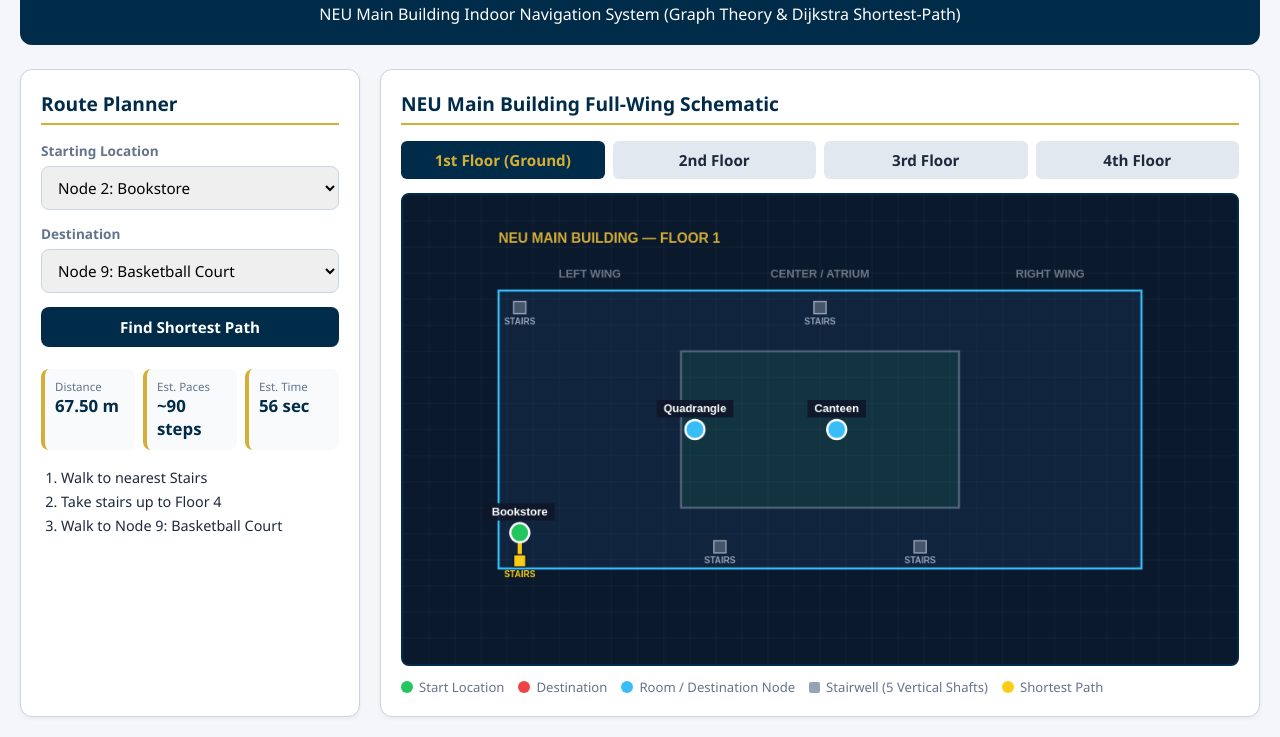
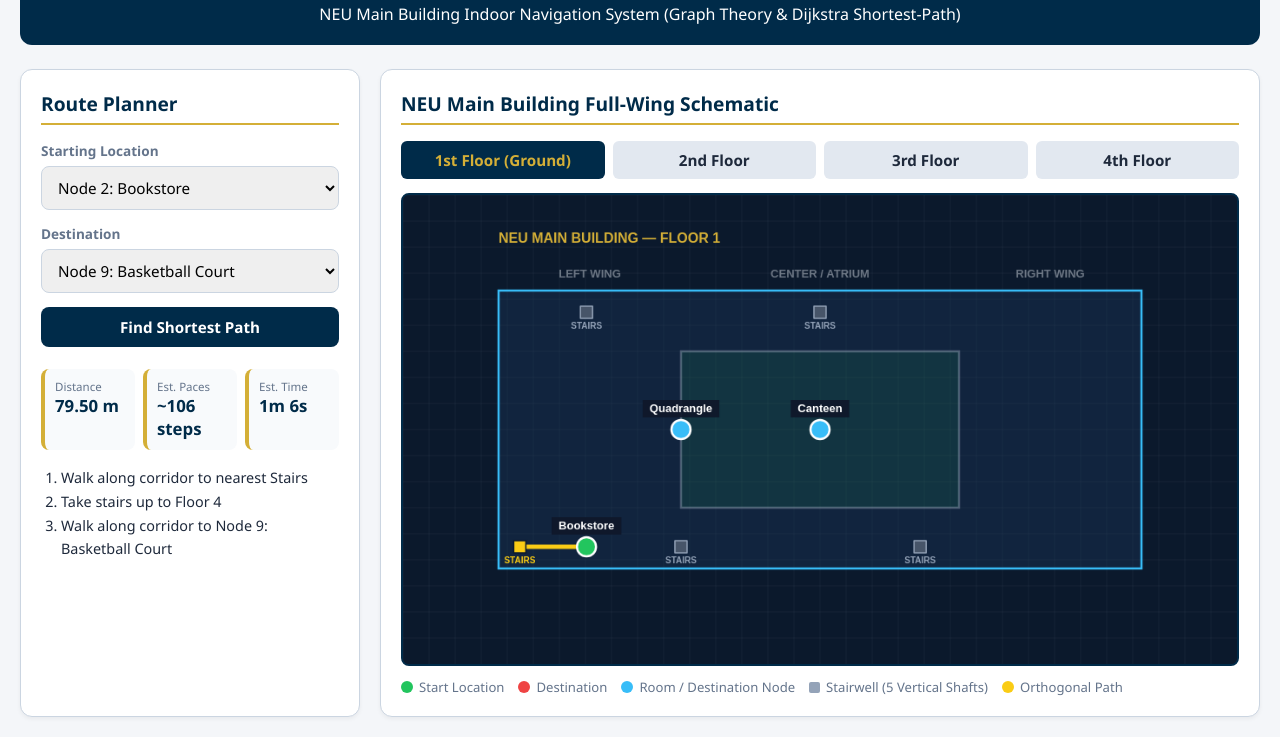
Before and after one commit to Luckzeyyy/pathfindr-neu, a plain HTML site: page index.html in a window 1280 px wide. Shown: the part 86-823 px from the top of the page. Drawn offline with Linux system fonts and the light colour scheme.

Commit message:
Update index.html

```diff
--- a/index.html
+++ b/index.html
@@ -85,33 +85,36 @@
         <span><i class="dot" style="background:#EF4444"></i> Destination</span>
         <span><i class="dot" style="background:#38BDF8"></i> Room / Destination Node</span>
         <span><i class="sq" style="background:#94A3B8"></i> Stairwell (5 Vertical Shafts)</span>
-        <span><i class="dot" style="background:#FACC15"></i> Shortest Path</span>
+        <span><i class="dot" style="background:#FACC15"></i> Orthogonal Path</span>
       </div>
     </div>
   </div>
 
   <script>
-    // 10 Primary Destination Nodes (0..9) matching Google Sheets MMW Research dataset
+    // Orthogonal Corridor Grid Constants (Rook-style horizontal & vertical hallways only)
+    // X-axes: Left-Outer = 0.1146, Left-Corridor = 0.22, Inner-Left = 0.3333, Center = 0.50, Inner-Right = 0.6667, Right-Corridor = 0.78
+    // Y-axes: Top-Corridor = 0.25, Mid-Center = 0.50, Bottom-Inner = 0.6667, Bottom-Outer = 0.75
+
+    // 10 Primary Destination Nodes (0..9)
     const nodes = [
-      { id: 0, name: "Node 0: Quadrangle", floor: 1, x: 0.35, y: 0.50, isStair: false },
-      { id: 1, name: "Node 1: Canteen", floor: 1, x: 0.52, y: 0.50, isStair: false },
-      { id: 2, name: "Node 2: Bookstore", floor: 1, x: 0.14, y: 0.72, isStair: false },
-      { id: 3, name: "Node 3: Cashier", floor: 2, x: 0.3333, y: 0.6667, isStair: false },
-      { id: 4, name: "Node 4: Clinic", floor: 2, x: 0.50, y: 0.50, isStair: false },
-      { id: 5, name: "Node 5: Multi-Purpose Hall (MPH)", floor: 2, x: 0.1146, y: 0.6667, isStair: false },
-      { id: 6, name: "Node 6: College of Arts & Sciences (CAS)", floor: 3, x: 0.675, y: 0.75, isStair: false },
-      { id: 7, name: "Node 7: NEU Hall", floor: 4, x: 0.78, y: 0.50, isStair: false },
-      { id: 8, name: "Node 8: Office of Student Discipline", floor: 4, x: 0.76, y: 0.72, isStair: false },
-      { id: 9, name: "Node 9: Basketball Court", floor: 4, x: 0.22, y: 0.50, isStair: false }
+      { id: 0, name: "Node 0: Quadrangle", floor: 1, x: 0.3333, y: 0.50, type: "room" },
+      { id: 1, name: "Node 1: Canteen", floor: 1, x: 0.50, y: 0.50, type: "room" },
+      { id: 2, name: "Node 2: Bookstore", floor: 1, x: 0.22, y: 0.75, type: "room" },
+      { id: 3, name: "Node 3: Cashier", floor: 2, x: 0.3333, y: 0.6667, type: "room" },
+      { id: 4, name: "Node 4: Clinic", floor: 2, x: 0.50, y: 0.50, type: "room" },
+      { id: 5, name: "Node 5: Multi-Purpose Hall (MPH)", floor: 2, x: 0.1146, y: 0.6667, type: "room" },
+      { id: 6, name: "Node 6: College of Arts & Sciences (CAS)", floor: 3, x: 0.675, y: 0.75, type: "room" },
+      { id: 7, name: "Node 7: NEU Hall", floor: 4, x: 0.78, y: 0.50, type: "room" },
+      { id: 8, name: "Node 8: Office of Student Discipline", floor: 4, x: 0.78, y: 0.75, type: "room" },
+      { id: 9, name: "Node 9: Basketball Court", floor: 4, x: 0.22, y: 0.50, type: "room" }
     ];
 
-    // 5 Vertical Stairwells across all 4 floors:
-    // LT = Left-Top, LB = Left-Bottom, CT = Center-Top, CBL = Center-Bottom-Left, CBR = Center-Bottom-Right
+    // 5 Vertical Stairwells aligned to orthogonal corridors
     const stairShafts = [
-      { code: "LT", label: "Left-Top Stairs", x: 0.14, y: 0.24 },
-      { code: "LB", label: "Left-Bottom Stairs", x: 0.14, y: 0.78 },
-      { code: "CT", label: "Center-Top Stairs", x: 0.50, y: 0.24 },
-      { code: "CBL", label: "Center-Bottom Left Stairs", x: 0.38, y: 0.75 },
+      { code: "LT", label: "Left-Top Stairs", x: 0.22, y: 0.25 },
+      { code: "LB", label: "Left-Bottom Stairs", x: 0.14, y: 0.75 },
+      { code: "CT", label: "Center-Top Stairs", x: 0.50, y: 0.25 },
+      { code: "CBL", label: "Center-Bottom Left Stairs", x: 0.3333, y: 0.75 },
       { code: "CBR", label: "Center-Bottom Right Stairs", x: 0.62, y: 0.75 }
     ];
 
@@ -126,14 +129,44 @@
           floor: f,
           x: s.x,
           y: s.y,
-          isStair: true
+          type: "stair"
+        });
+      });
+    });
+
+    // Invisible 90-degree hallway corner waypoints so paths NEVER cut diagonally across rooms/courtyard
+    const hallJunctions = [
+      { code: "LB_CORNER", x: 0.22, y: 0.6667 }, // Connects Left-Vertical (0.22) with MPH-Cashier horizontal (0.6667)
+      { code: "LB_BOT", x: 0.22, y: 0.75 },      // Bottom-Left corridor corner (0.22, 0.75)
+      { code: "IN_BL", x: 0.3333, y: 0.6667 },   // Inner bottom-left corner (Cashier vertex)
+      { code: "IN_BR", x: 0.6667, y: 0.6667 },   // Inner bottom-right corner
+      { code: "IN_TR", x: 0.6667, y: 0.25 },     // Inner top-right corner
+      { code: "IN_TL", x: 0.3333, y: 0.25 },     // Inner top-left corner
+      { code: "MID_R", x: 0.6667, y: 0.50 },     // Center-Right corridor (connects Canteen/Clinic to Right Wing)
+      { code: "RT_BOT", x: 0.78, y: 0.75 },      // Bottom-Right corridor corner
+      { code: "RT_TOP", x: 0.78, y: 0.25 }       // Top-Right corridor corner
+    ];
+
+    const hallNodeMap = {};
+    [1, 2, 3, 4].forEach(f => {
+      hallJunctions.forEach(h => {
+        const id = nodes.length;
+        hallNodeMap[`${h.code}_${f}`] = id;
+        nodes.push({
+          id,
+          name: `Hallway Corner (${h.code})`,
+          floor: f,
+          x: h.x,
+          y: h.y,
+          type: "hall"
         });
       });
     });
 
     const S = (code, f) => stairNodeMap[`${code}_${f}`];
+    const H = (code, f) => hallNodeMap[`${code}_${f}`];
 
-    // Graph edges calibrated to Google Sheets distances + 5 vertical stair shafts
+    // Orthogonal (Rook-only) edges: every edge shares either exact X or exact Y on the same floor
     const edges = [
       // Vertical stair shafts across Floors 1 -> 2 -> 3 -> 4 (16.5m per floor)
       ...stairShafts.flatMap(s => [
@@ -142,49 +175,65 @@
         [S(s.code, 3), S(s.code, 4), 16.5]
       ]),
 
-      // Floor 1 horizontal connections
-      [0, 1, 30.0],              // Quadrangle <-> Canteen
-      [0, 2, 22.5],              // Quadrangle <-> Bookstore
-      [2, S("LB", 1), 6.0],      // Bookstore <-> Left-Bottom Stairs
-      [2, S("LT", 1), 24.0],
-      [0, S("CBL", 1), 10.0],    // Quadrangle <-> Center-Bottom Left Stairs
-      [0, S("CT", 1), 15.0],
-      [1, S("CBR", 1), 14.0],
-      [1, S("CT", 1), 14.0],
-      [S("LB", 1), S("CBL", 1), 20.0],
-      [S("CBL", 1), S("CBR", 1), 18.0],
-      [S("LT", 1), S("CT", 1), 28.0],
+      // Base orthogonal hallway grid on all 4 floors
+      ...[1, 2, 3, 4].flatMap(f => [
+        // Bottom outer horizontal corridor (y = 0.75)
+        [S("LB", f), H("LB_BOT", f), 6.0],
+        [H("LB_BOT", f), S("CBL", f), 16.5],
+        [S("CBL", f), S("CBR", f), 18.0],
+        [S("CBR", f), H("RT_BOT", f), 16.0],
 
-      // Floor 2 horizontal connections
-      [5, S("LB", 2), 6.65],     // MPH <-> Left-Bottom Stairs
-      [5, S("LT", 2), 20.0],
-      [3, S("CBL", 2), 10.15],   // Cashier <-> Center-Bottom Left Stairs
-      [3, 4, 26.25],             // Cashier <-> Clinic
-      [3, 5, 54.75],             // Cashier <-> MPH
-      [4, S("CT", 2), 14.0],
-      [4, S("CBR", 2), 16.0],
-      [S("LB", 2), S("CBL", 2), 20.0],
-      [S("CBL", 2), S("CBR", 2), 18.0],
-      [S("LT", 2), S("CT", 2), 28.0],
+        // Left vertical corridor (x = 0.22)
+        [S("LT", f), H("LB_CORNER", f), 20.0],
+        [H("LB_CORNER", f), H("LB_BOT", f), 6.0],
 
-      // Floor 3 horizontal connections (CAS directly beside Center-Bottom Right Stairs)
-      [6, S("CBR", 3), 5.0],     // CAS <-> Center-Bottom Right Stairs (adjacent)
-      [6, S("CBL", 3), 23.0],
-      [S("LB", 3), S("CBL", 3), 20.0],
-      [S("CBL", 3), S("CBR", 3), 18.0],
-      [S("LT", 3), S("LB", 3), 24.0],
-      [S("LT", 3), S("CT", 3), 28.0],
+        // Inner bottom horizontal corridor (y = 0.6667)
+        [H("LB_CORNER", f), H("IN_BL", f), 12.0],
+        [H("IN_BL", f), H("IN_BR", f), 22.0],
 
-      // Floor 4 horizontal connections
-      [8, S("CBR", 4), 26.9],    // OSD <-> Center-Bottom Right Stairs
-      [8, 7, 45.0],              // OSD <-> NEU Hall (parallel on Right Wing)
-      [7, S("CBR", 4), 22.0],    // NEU Hall <-> Center-Bottom Right Stairs
-      [7, S("CT", 4), 24.0],
-      [9, S("LB", 4), 12.0],     // Basketball Court <-> Left-Bottom Stairs
-      [9, S("LT", 4), 12.0],     // Basketball Court <-> Left-Top Stairs
-      [S("LB", 4), S("CBL", 4), 20.0],
-      [S("CBL", 4), S("CBR", 4), 18.0],
-      [S("LT", 4), S("CT", 4), 28.0]
+        // Inner left & right vertical corridors (x = 0.3333 and x = 0.6667)
+        [H("IN_TL", f), H("IN_BL", f), 20.0],
+        [H("IN_TR", f), H("MID_R", f), 12.0],
+        [H("MID_R", f), H("IN_BR", f), 10.0],
+
+        // Top horizontal corridor (y = 0.25)
+        [S("LT", f), H("IN_TL", f), 12.0],
+        [H("IN_TL", f), S("CT", f), 14.0],
+        [S("CT", f), H("IN_TR", f), 14.0],
+        [H("IN_TR", f), H("RT_TOP", f), 12.0],
+
+        // Right vertical corridor (x = 0.78)
+        [H("RT_TOP", f), H("RT_BOT", f), 26.0]
+      ]),
+
+      // Floor 1 Room Connections (orthogonal to corridors)
+      [2, S("LB", 1), 6.0],          // Bookstore (0.22, 0.75) <-> Left-Bottom Stairs (0.14, 0.75) [y=0.75]
+      [2, H("LB_CORNER", 1), 6.0],   // Bookstore (0.22, 0.75) <-> LB_CORNER (0.22, 0.6667) [x=0.22]
+      [2, S("CBL", 1), 16.5],        // Bookstore (0.22, 0.75) <-> CBL Stairs (0.3333, 0.75) [y=0.75]
+      [0, H("IN_TL", 1), 12.0],      // Quadrangle (0.3333, 0.50) <-> IN_TL (0.3333, 0.25) [x=0.3333]
+      [0, H("IN_BL", 1), 10.0],      // Quadrangle (0.3333, 0.50) <-> IN_BL (0.3333, 0.6667) [x=0.3333]
+      [0, 1, 30.0],                  // Quadrangle (0.3333, 0.50) <-> Canteen (0.50, 0.50) [y=0.50]
+      [1, S("CT", 1), 14.0],         // Canteen (0.50, 0.50) <-> Center-Top Stairs (0.50, 0.25) [x=0.50]
+      [1, H("MID_R", 1), 14.0],      // Canteen (0.50, 0.50) <-> MID_R (0.6667, 0.50) [y=0.50]
+
+      // Floor 2 Room Connections (orthogonal to corridors)
+      [5, H("LB_CORNER", 2), 6.65],  // MPH (0.1146, 0.6667) <-> LB_CORNER (0.22, 0.6667) [y=0.6667]
+      [3, H("IN_BL", 2), 0.1],       // Cashier pinned on IN_BL vertex (0.3333, 0.6667)
+      [3, S("CBL", 2), 10.15],       // Cashier (0.3333, 0.6667) <-> CBL Stairs (0.3333, 0.75) [x=0.3333]
+      [4, S("CT", 2), 14.0],         // Clinic (0.50, 0.50) <-> Center-Top Stairs (0.50, 0.25) [x=0.50]
+      [4, H("MID_R", 2), 14.0],      // Clinic (0.50, 0.50) <-> MID_R (0.6667, 0.50) [y=0.50]
+
+      // Floor 3 Room Connections (orthogonal to corridors)
+      [6, S("CBR", 3), 5.0],         // CAS (0.675, 0.75) <-> CBR Stairs (0.62, 0.75) [y=0.75]
+      [6, H("RT_BOT", 3), 11.0],     // CAS (0.675, 0.75) <-> RT_BOT (0.78, 0.75) [y=0.75]
+
+      // Floor 4 Room Connections (orthogonal to corridors)
+      [9, S("LT", 4), 12.0],         // Basketball Court (0.22, 0.50) <-> Left-Top Stairs (0.22, 0.25) [x=0.22]
+      [9, H("LB_CORNER", 4), 12.0],  // Basketball Court (0.22, 0.50) <-> LB_CORNER (0.22, 0.6667) [x=0.22]
+      [7, H("MID_R", 4), 10.0],      // NEU Hall (0.78, 0.50) <-> MID_R (0.6667, 0.50) [y=0.50]
+      [7, H("RT_TOP", 4), 22.0],     // NEU Hall (0.78, 0.50) <-> RT_TOP (0.78, 0.25) [x=0.78]
+      [7, 8, 45.0],                  // NEU Hall (0.78, 0.50) <-> OSD (0.78, 0.75) [x=0.78]
+      [8, H("RT_BOT", 4), 0.1]       // OSD pinned on RT_BOT (0.78, 0.75)
     ];
 
     let currentFloor = 1;
@@ -192,12 +241,12 @@
 
     const startSel = document.getElementById('startNode');
     const endSel = document.getElementById('endNode');
-    nodes.filter(n => !n.isStair).forEach(n => {
+    nodes.filter(n => n.type === "room").forEach(n => {
       startSel.add(new Option(n.name, n.id));
       endSel.add(new Option(n.name, n.id));
     });
-    startSel.value = 2;
-    endSel.value = 9;
+    startSel.value = 2; // Bookstore
+    endSel.value = 9;   // Basketball Court
 
     function setFloor(f) {
       currentFloor = f;
@@ -241,22 +290,24 @@
       document.getElementById('paceOut').textContent = `~${estPaces} steps`;
       document.getElementById('timeOut').textContent = timeStr;
 
+      // Filter out invisible hallway corners when generating readable turn-by-turn text steps
+      const visibleSteps = activePath.filter(id => nodes[id].type !== "hall");
       const stepList = document.getElementById('stepList');
       stepList.innerHTML = '';
-      if (activePath.length <= 1) {
+      if (visibleSteps.length <= 1) {
         stepList.innerHTML = '<li>You are already at your destination.</li>';
       } else {
         let i = 0;
-        while (i < activePath.length - 1) {
-          const curr = nodes[activePath[i]];
-          const next = nodes[activePath[i + 1]];
+        while (i < visibleSteps.length - 1) {
+          const curr = nodes[visibleSteps[i]];
+          const next = nodes[visibleSteps[i + 1]];
 
-          if (curr.isStair && next.isStair && curr.floor !== next.floor) {
+          if (curr.type === "stair" && next.type === "stair" && curr.floor !== next.floor) {
             let j = i + 1;
-            while (j + 1 < activePath.length && nodes[activePath[j + 1]].isStair && nodes[activePath[j + 1]].floor !== nodes[activePath[j]].floor) {
+            while (j + 1 < visibleSteps.length && nodes[visibleSteps[j + 1]].type === "stair" && nodes[visibleSteps[j + 1]].floor !== nodes[visibleSteps[j]].floor) {
               j++;
             }
-            const destFloor = nodes[activePath[j]].floor;
+            const destFloor = nodes[visibleSteps[j]].floor;
             const dir = destFloor > curr.floor ? "Take stairs up to" : "Take stairs down to";
             const li = document.createElement('li');
             li.textContent = `${dir} Floor ${destFloor}`;
@@ -264,7 +315,7 @@
             i = j;
           } else {
             const li = document.createElement('li');
-            li.textContent = next.isStair ? `Walk to nearest Stairs` : `Walk to ${next.name}`;
+            li.textContent = next.type === "stair" ? `Walk along corridor to nearest Stairs` : `Walk along corridor to ${next.name}`;
             stepList.appendChild(li);
             i++;
           }
@@ -314,10 +365,11 @@
       ctx.textAlign = 'left';
       ctx.fillText(`NEU MAIN BUILDING — FLOOR ${currentFloor}`, 110, 55);
 
-      // Active shortest path segments on current floor
+      // Orthogonal shortest path segments on current floor (90-degree Rook turns)
       if (activePath.length > 1) {
         ctx.strokeStyle = '#FACC15';
         ctx.lineWidth = 5;
+        ctx.lineJoin = 'round';
         ctx.lineCap = 'round';
         ctx.beginPath();
         let drawing = false;
@@ -337,7 +389,7 @@
 
       // Draw all 5 stairwells on current floor
       const activeSet = new Set(activePath);
-      nodes.filter(n => n.floor === currentFloor && n.isStair).forEach(s => {
+      nodes.filter(n => n.floor === currentFloor && n.type === "stair").forEach(s => {
         const px = s.x * W;
         const py = s.y * H;
         const isUsed = activeSet.has(s.id);
@@ -355,7 +407,7 @@
       });
 
       // Draw primary destination rooms on current floor
-      nodes.filter(n => n.floor === currentFloor && !n.isStair).forEach(n => {
+      nodes.filter(n => n.floor === currentFloor && n.type === "room").forEach(n => {
         const px = n.x * W;
         const py = n.y * H;
         const isStart = activePath[0] === n.id;
```
